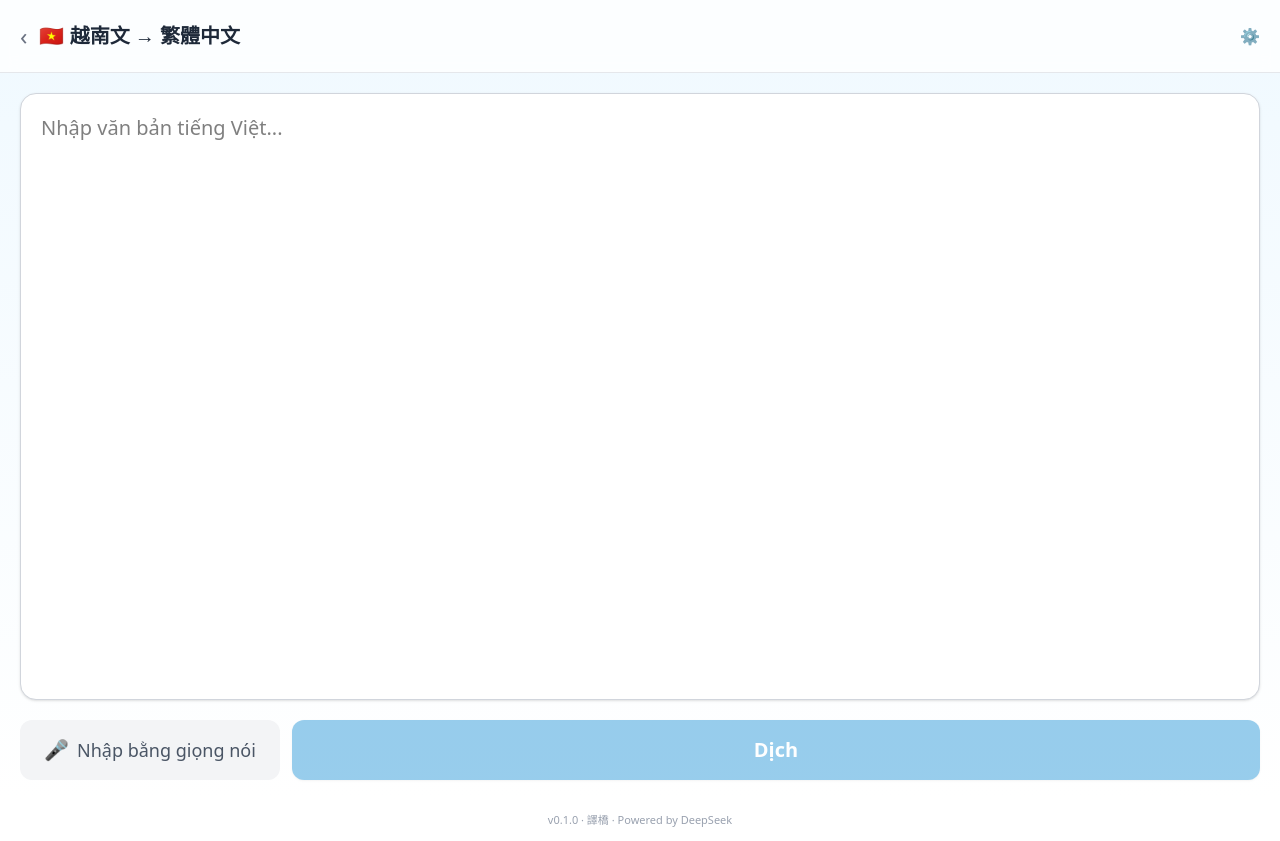
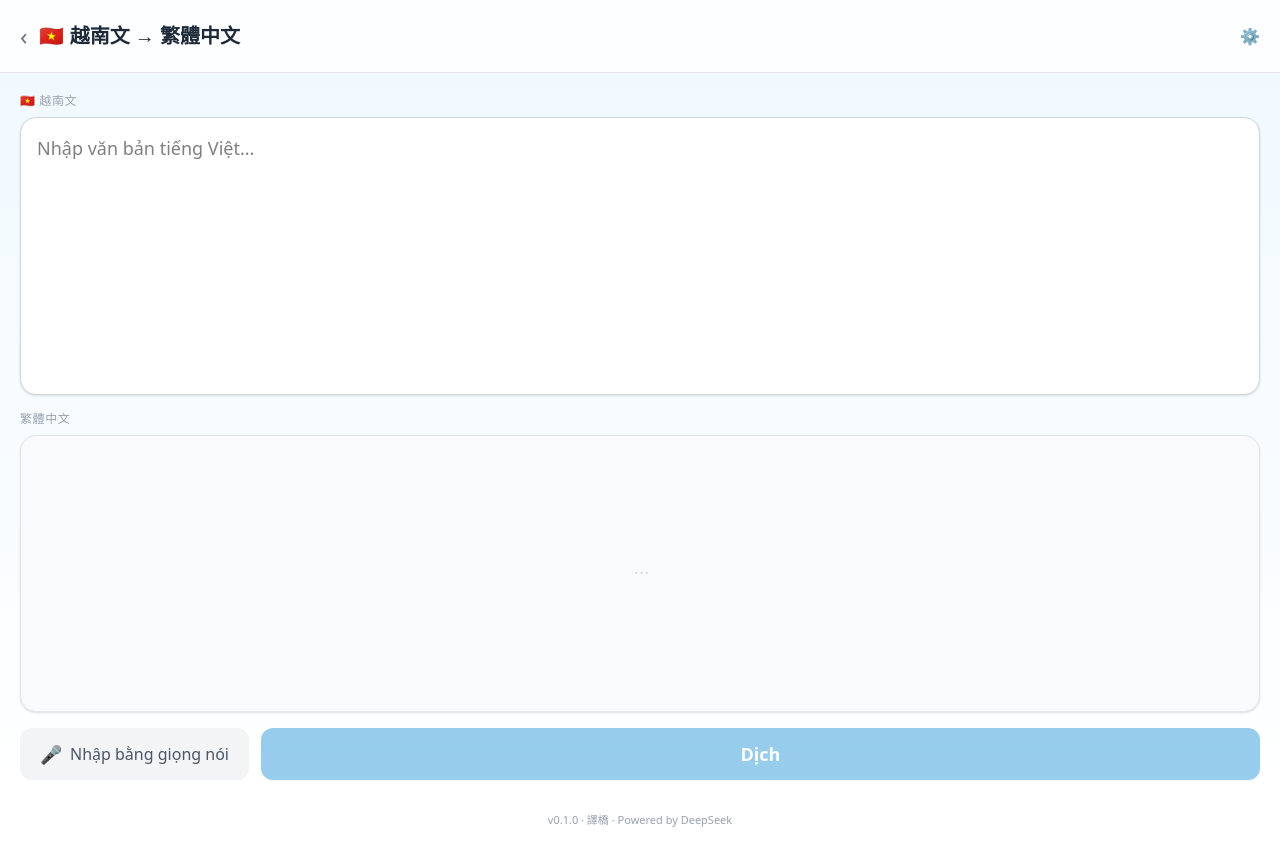
Before and after one commit to mindforward/translate-app, a Next.js app: page /translate in a window 1280 px wide. Built offline with nearby package versions, Linux system fonts and the light colour scheme.

Commit message:
feat: dual-panel layout - 原文與譯文同時顯示

```diff
--- a/src/app/translate/page.tsx
+++ b/src/app/translate/page.tsx
@@ -203,53 +203,36 @@ function TranslateInner() {
         </div>
       )}
 
-      {/* Input area */}
-      <div className="flex-1 flex flex-col p-5 gap-5">
+      {/* Dual-panel: original + translation */}
+      <div className="flex-1 flex flex-col p-5 gap-4">
+        {/* Original text panel */}
+        <div className="flex-1 flex flex-col gap-2">
+          <div className="text-xs font-medium text-gray-400 uppercase tracking-wider">{lang.sourceFlag} {lang.sourceLabel}</div>
           <textarea
             value={input}
             onChange={e => setInput(e.target.value)}
             placeholder={ui.inputPlaceholder}
-          className="flex-1 min-h-[200px] w-full border border-gray-300 rounded-2xl p-5 text-xl resize-none focus:outline-none focus:ring-2 focus:ring-sky-400 bg-white shadow-sm"
+            className="flex-1 min-h-[120px] w-full border border-gray-300 rounded-2xl p-4 text-lg resize-none focus:outline-none focus:ring-2 focus:ring-sky-400 bg-white shadow-sm"
           />
-
-        <div className="flex items-center gap-3">
-          <button
-            onClick={listening ? stopListening : startListening}
-            className={`flex items-center gap-2 px-6 py-4 rounded-xl font-medium text-lg transition-all ${
-              listening ? 'bg-red-500 text-white animate-pulse' : 'bg-gray-100 text-gray-600 hover:bg-gray-200'
-            }`}
-          >
-            <span className="text-xl">{listening ? '⏹' : '🎤'}</span>
-            {listening ? ui.recording : ui.voiceInput}
-          </button>
-
-          <button
-            onClick={translate}
-            disabled={loading || !input.trim()}
-            className="flex-1 bg-sky-600 text-white py-4 rounded-xl font-semibold text-xl hover:bg-sky-700 disabled:opacity-40 disabled:cursor-not-allowed transition-colors shadow-sm"
-          >
-            {loading ? ui.translating : ui.translate}
-          </button>
         </div>
 
-        {/* Result */}
-        {error && (
-          <div className="bg-red-50 border border-red-200 rounded-2xl p-5 text-red-600 text-base">{error}</div>
-        )}
-
-        {result && (
-          <div className="bg-white border border-sky-200 rounded-2xl p-6 shadow-sm space-y-4">
-            <div className="flex items-start justify-between gap-3">
-              <p className="text-gray-800 text-2xl leading-relaxed whitespace-pre-wrap">{result}</p>
+        {/* Translation panel */}
+        <div className="flex-1 flex flex-col gap-2">
+          <div className="text-xs font-medium text-gray-400 uppercase tracking-wider">{lang.targetLabel}</div>
+          <div className="flex-1 min-h-[120px] w-full border border-gray-200 rounded-2xl p-4 bg-gray-50 shadow-sm flex flex-col">
+            {result ? (
+              <>
+                <div className="flex-1 flex items-start justify-between gap-3">
+                  <p className="text-gray-800 text-lg leading-relaxed whitespace-pre-wrap">{result}</p>
                   <button
                     onClick={() => speak(result, dir)}
-                className="shrink-0 text-gray-400 hover:text-sky-600 text-2xl p-1"
+                    className="shrink-0 text-gray-400 hover:text-sky-600 text-xl p-1"
                     title={ui.speakTitle}
                   >
                     🔊
                   </button>
                 </div>
-            <div className="flex gap-3 text-sm text-gray-400">
+                <div className="flex gap-3 text-sm text-gray-400 mt-2 pt-2 border-t border-gray-200">
                   <button
                     onClick={() => { navigator.clipboard.writeText(result) }}
                     className="hover:text-sky-600 text-base"
@@ -263,8 +246,40 @@ function TranslateInner() {
                     🔄 {ui.reverse}
                   </button>
                 </div>
+              </>
+            ) : (
+              <div className="flex-1 flex items-center justify-center text-gray-300 text-base italic">
+                {loading ? ui.translating : '⋯'}
               </div>
             )}
+          </div>
+        </div>
+
+        {/* Error */}
+        {error && (
+          <div className="bg-red-50 border border-red-200 rounded-2xl p-4 text-red-600 text-sm">{error}</div>
+        )}
+
+        {/* Action buttons */}
+        <div className="flex items-center gap-3">
+          <button
+            onClick={listening ? stopListening : startListening}
+            className={`flex items-center gap-2 px-5 py-3 rounded-xl font-medium text-base transition-all ${
+              listening ? 'bg-red-500 text-white animate-pulse' : 'bg-gray-100 text-gray-600 hover:bg-gray-200'
+            }`}
+          >
+            <span className="text-lg">{listening ? '⏹' : '🎤'}</span>
+            {listening ? ui.recording : ui.voiceInput}
+          </button>
+
+          <button
+            onClick={translate}
+            disabled={loading || !input.trim()}
+            className="flex-1 bg-sky-600 text-white py-3 rounded-xl font-semibold text-lg hover:bg-sky-700 disabled:opacity-40 disabled:cursor-not-allowed transition-colors shadow-sm"
+          >
+            {loading ? ui.translating : ui.translate}
+          </button>
+        </div>
       </div>
     </main>
   )
```
Lines whose indentation alone changed are shown as unchanged.
